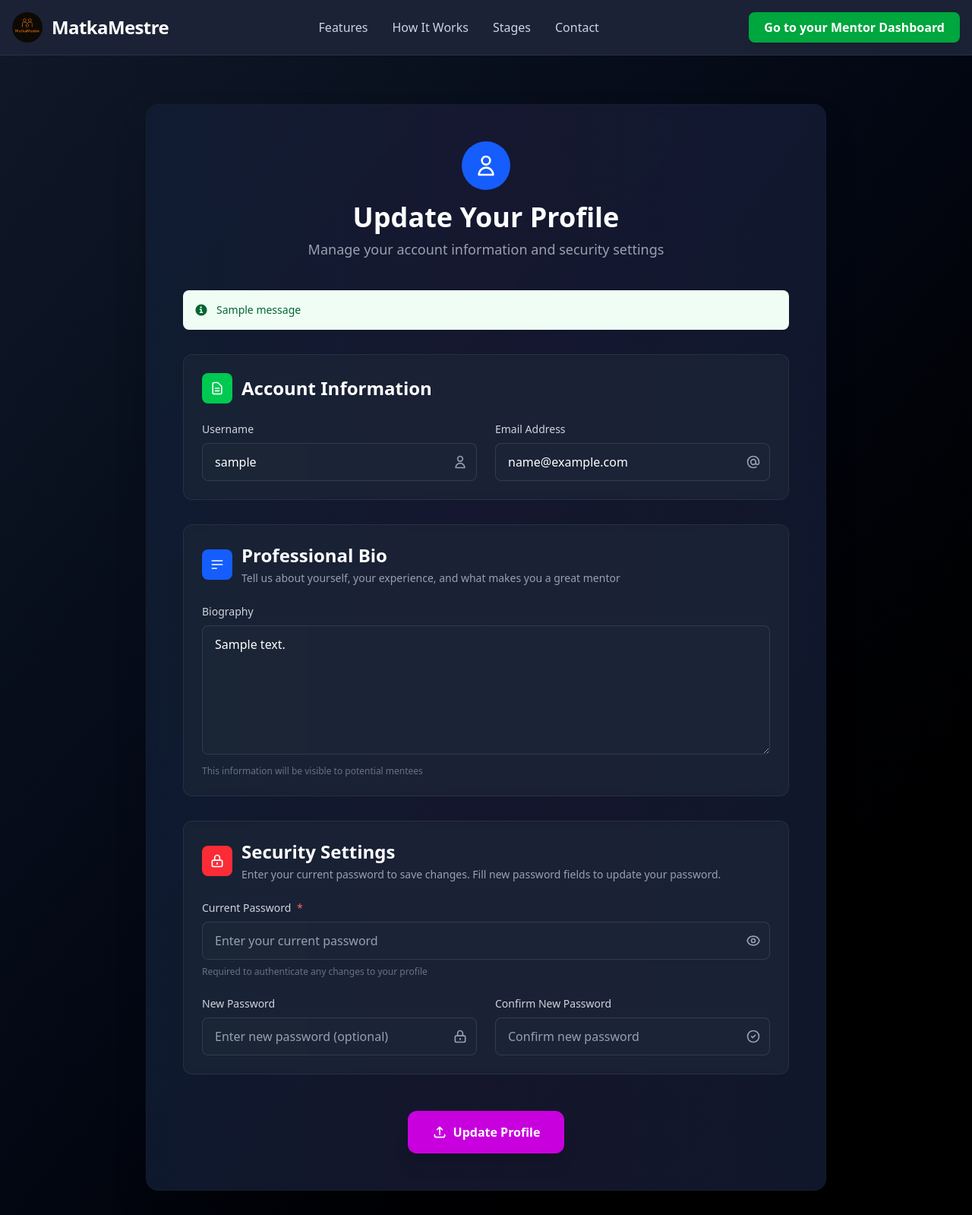
After one commit to PratesB/MatkaMestre, a Django app: page /accounts/update_mentorprofile/ in a window 1280 px wide. The commit adds this page. Shown: the whole page at 76% size. Run offline with Django 5.2, Linux system fonts and the light colour scheme; a user stored in the database is signed in; tables that the repository leaves empty hold one stand-in row (values such as "Sample post"); one stand-in notice (Sample message) is shown.

Commit message:
feat: add mentor profile update, and layout and dashboard improvements

```diff
--- /dev/null
+++ b/accounts/templates/update_mentorprofile.html
@@ -0,0 +1,199 @@
+{% extends 'base.html' %}
+{% load static %}
+
+
+
+{% block body %}
+<div class="min-h-screen flex flex-col items-center bg-gradient-to-br from-gray-900 via-gray-950 to-black px-4 pt-16 pb-8">
+    <div class="max-w-4xl w-full bg-gray-900/80 backdrop-blur-sm p-8 md:p-12 rounded-2xl shadow-2xl border border-gray-800/50 relative overflow-hidden">
+        <!-- Decorative gradient overlay -->
+        <div class="absolute inset-0 bg-gradient-to-r from-blue-500/5 via-purple-500/5 to-indigo-500/5 rounded-2xl"></div>
+
+        <!-- Header -->
+        <div class="relative z-10 text-center mb-10">
+            <div class="inline-flex items-center justify-center w-16 h-16 bg-blue-600 rounded-full mb-4">
+                <svg class="w-8 h-8 text-white" fill="none" stroke="currentColor" viewBox="0 0 24 24">
+                    <path stroke-linecap="round" stroke-linejoin="round" stroke-width="2" d="M16 7a4 4 0 11-8 0 4 4 0 018 0zM12 14a7 7 0 00-7 7h14a7 7 0 00-7-7z"></path>
+                </svg>
+            </div>
+            <h1 class="text-4xl font-bold text-white mb-2">
+                Update Your Profile
+            </h1>
+            <p class="text-gray-400 text-lg">Manage your account information and security settings</p>
+        </div>
+
+        <!-- Messages Section -->
+        <div class="relative z-10 mb-8">
+            {% if messages %}
+
+                    {% for message in messages %}
+
+                    <div class="flex items-center p-4 mb-4 text-sm text-{{message.tags}}-800 rounded-lg bg-{{message.tags}}-50 dark:bg-gray-800 dark:text-{{message.tags}}-400" role="alert">
+                        <svg class="shrink-0 inline w-4 h-4 me-3" aria-hidden="true" xmlns="http://www.w3.org/2000/svg" fill="currentColor" viewBox="0 0 20 20">
+                            <path d="M10 .5a9.5 9.5 0 1 0 9.5 9.5A9.51 9.51 0 0 0 10 .5ZM9.5 4a1.5 1.5 0 1 1 0 3 1.5 1.5 0 0 1 0-3ZM12 15H8a1 1 0 0 1 0-2h1v-3H8a1 1 0 0 1 0-2h2a1 1 0 0 1 1 1v4h1a1 1 0 0 1 0 2Z"/>
+                        </svg>
+                        <span class="sr-only">Info</span>
+                        <div>
+                            <span class="font-medium">{{message}}</span>
+                        </div>
+                    </div>
+
+                    {% endfor %}
+
+            {% endif %}
+        </div>
+
+        <!-- Form -->
+        <form method="post" action="{% url 'update_mentorprofile' %}" class="relative z-10 space-y-8">{% csrf_token %}
+
+            <!-- Account Information Section -->
+            <div class="bg-gray-800/50 backdrop-blur-sm rounded-xl p-6 border border-gray-700/50">
+                <div class="flex items-center mb-6">
+                    <div class="w-10 h-10 bg-green-500 rounded-lg flex items-center justify-center mr-3">
+                        <svg class="w-5 h-5 text-white" fill="none" stroke="currentColor" viewBox="0 0 24 24">
+                            <path stroke-linecap="round" stroke-linejoin="round" stroke-width="2" d="M9 12h6m-6 4h6m2 5H7a2 2 0 01-2-2V5a2 2 0 012-2h5.586a1 1 0 01.707.293l5.414 5.414a1 1 0 01.293.707V19a2 2 0 01-2 2z"></path>
+                        </svg>
+                    </div>
+                    <h2 class="text-2xl font-semibold text-white">Account Information</h2>
+                </div>
+
+                <div class="grid md:grid-cols-2 gap-6">
+                    <div class="space-y-2">
+                        <label for="username" class="block text-sm font-medium text-gray-300">Username</label>
+                        <div class="relative">
+                            <input type="text" id="username" name="username"
+                                value="{{ form_data.username|default:user_data.username }}"
+                                class="w-full px-4 py-3 bg-gray-800/50 text-white rounded-lg border border-gray-600/50 focus:outline-none focus:ring-2 focus:ring-blue-500/50 focus:border-blue-500/50 transition-all duration-200 placeholder-gray-400"
+                                placeholder="Enter your username" required>
+                            <div class="absolute inset-y-0 right-0 flex items-center pr-3">
+                                <svg class="w-5 h-5 text-gray-400" fill="none" stroke="currentColor" viewBox="0 0 24 24">
+                                    <path stroke-linecap="round" stroke-linejoin="round" stroke-width="2" d="M16 7a4 4 0 11-8 0 4 4 0 018 0zM12 14a7 7 0 00-7 7h14a7 7 0 00-7-7z"></path>
+                                </svg>
+                            </div>
+                        </div>
+                    </div>
+
+                    <div class="space-y-2">
+                        <label for="email" class="block text-sm font-medium text-gray-300">Email Address</label>
+                        <div class="relative">
+                            <input type="email" id="email" name="email"
+                                value="{{ form_data.email|default:user_data.email }}"
+                                class="w-full px-4 py-3 bg-gray-800/50 text-white rounded-lg border border-gray-600/50 focus:outline-none focus:ring-2 focus:ring-blue-500/50 focus:border-blue-500/50 transition-all duration-200 placeholder-gray-400"
+                                placeholder="Enter your email address" required>
+                            <div class="absolute inset-y-0 right-0 flex items-center pr-3">
+                                <svg class="w-5 h-5 text-gray-400" fill="none" stroke="currentColor" viewBox="0 0 24 24">
+                                    <path stroke-linecap="round" stroke-linejoin="round" stroke-width="2" d="M16 12a4 4 0 10-8 0 4 4 0 008 0zm0 0v1.5a2.5 2.5 0 005 0V12a9 9 0 10-9 9m4.5-1.206a8.959 8.959 0 01-4.5 1.207"></path>
+                                </svg>
+                            </div>
+                        </div>
+                    </div>
+                </div>
+            </div>
+
+            <!-- Bio Section -->
+            <div class="bg-gray-800/50 backdrop-blur-sm rounded-xl p-6 border border-gray-700/50">
+            <div class="flex items-center mb-6">
+                <div class="w-10 h-10 bg-blue-600 rounded-lg flex items-center justify-center mr-3">
+                    <svg class="w-5 h-5 text-white" fill="none" stroke="currentColor" viewBox="0 0 24 24">
+                        <path stroke-linecap="round" stroke-linejoin="round" stroke-width="2" d="M4 6h16M4 12h16M4 18h7"></path>
+                    </svg>
+                </div>
+                <div>
+                    <h2 class="text-2xl font-semibold text-white">Professional Bio</h2>
+                    <p class="text-sm text-gray-400 mt-1">Tell us about yourself, your experience, and what makes you a great mentor</p>
+                </div>
+            </div>
+
+            <div class="space-y-2">
+                <label for="bio" class="block text-sm font-medium text-gray-300">Biography</label>
+                <textarea id="bio" name="bio" rows="6"
+                    class="w-full px-4 py-3 bg-gray-800/50 text-white rounded-lg border border-gray-600/50 focus:outline-none focus:ring-2 focus:ring-blue-500/50 focus:border-blue-500/50 transition-all duration-200 placeholder-gray-400 resize-vertical"
+                    placeholder="Share your professional background, expertise, mentoring philosophy, and what you're passionate about...">{{ form_data.bio|default:profile_data.bio }}</textarea>
+                <p class="text-xs text-gray-500">This information will be visible to potential mentees</p>
+            </div>
+            </div>
+
+            <!-- Security Section -->
+            <div class="bg-gray-800/50 backdrop-blur-sm rounded-xl p-6 border border-gray-700/50">
+                <div class="flex items-center mb-6">
+                    <div class="w-10 h-10 bg-red-500 rounded-lg flex items-center justify-center mr-3">
+                        <svg class="w-5 h-5 text-white" fill="none" stroke="currentColor" viewBox="0 0 24 24">
+                            <path stroke-linecap="round" stroke-linejoin="round" stroke-width="2" d="M12 15v2m-6 4h12a2 2 0 002-2v-6a2 2 0 00-2-2H6a2 2 0 00-2 2v6a2 2 0 002 2zm10-10V7a4 4 0 00-8 0v4h8z"></path>
+                        </svg>
+                    </div>
+                    <div>
+                        <h2 class="text-2xl font-semibold text-white">Security Settings</h2>
+                        <p class="text-sm text-gray-400 mt-1">Enter your current password to save changes. Fill new password fields to update your password.</p>
+                    </div>
+                </div>
+
+                <div class="space-y-6">
+                    <!-- Current Password -->
+                    <div class="space-y-2">
+                        <label for="current_password" class="block text-sm font-medium text-gray-300">
+                            Current Password
+                            <span class="text-red-400 ml-1">*</span>
+                        </label>
+                        <div class="relative">
+                            <input type="password" id="current_password" name="current_password"
+                                class="w-full px-4 py-3 bg-gray-800/50 text-white rounded-lg border border-gray-600/50 focus:outline-none focus:ring-2 focus:ring-blue-500/50 focus:border-blue-500/50 transition-all duration-200 placeholder-gray-400"
+                                placeholder="Enter your current password" required>
+                            <div class="absolute inset-y-0 right-0 flex items-center pr-3">
+                                <svg class="w-5 h-5 text-gray-400" fill="none" stroke="currentColor" viewBox="0 0 24 24">
+                                    <path stroke-linecap="round" stroke-linejoin="round" stroke-width="2" d="M15 12a3 3 0 11-6 0 3 3 0 016 0z"></path>
+                                    <path stroke-linecap="round" stroke-linejoin="round" stroke-width="2" d="M2.458 12C3.732 7.943 7.523 5 12 5c4.478 0 8.268 2.943 9.542 7-1.274 4.057-5.064 7-9.542 7-4.477 0-8.268-2.943-9.542-7z"></path>
+                                </svg>
+                            </div>
+                        </div>
+                        <p class="text-xs text-gray-500">Required to authenticate any changes to your profile</p>
+                    </div>
+
+                    <!-- New Password Fields -->
+                    <div class="grid md:grid-cols-2 gap-6">
+                        <div class="space-y-2">
+                            <label for="new_password" class="block text-sm font-medium text-gray-300">New Password</label>
+                            <div class="relative">
+                                <input type="password" id="new_password" name="new_password"
+                                    class="w-full px-4 py-3 bg-gray-800/50 text-white rounded-lg border border-gray-600/50 focus:outline-none focus:ring-2 focus:ring-blue-500/50 focus:border-blue-500/50 transition-all duration-200 placeholder-gray-400"
+                                    placeholder="Enter new password (optional)">
+                                <div class="absolute inset-y-0 right-0 flex items-center pr-3">
+                                    <svg class="w-5 h-5 text-gray-400" fill="none" stroke="currentColor" viewBox="0 0 24 24">
+                                        <path stroke-linecap="round" stroke-linejoin="round" stroke-width="2" d="M12 15v2m-6 4h12a2 2 0 002-2v-6a2 2 0 00-2-2H6a2 2 0 00-2 2v6a2 2 0 002 2zm10-10V7a4 4 0 00-8 0v4h8z"></path>
+                                    </svg>
+                                </div>
+                            </div>
+                        </div>
+
+                        <div class="space-y-2">
+                            <label for="confirm_password" class="block text-sm font-medium text-gray-300">Confirm New Password</label>
+                            <div class="relative">
+                                <input type="password" id="confirm_password" name="confirm_password"
+                                    class="w-full px-4 py-3 bg-gray-800/50 text-white rounded-lg border border-gray-600/50 focus:outline-none focus:ring-2 focus:ring-blue-500/50 focus:border-blue-500/50 transition-all duration-200 placeholder-gray-400"
+                                    placeholder="Confirm new password">
+                                <div class="absolute inset-y-0 right-0 flex items-center pr-3">
+                                    <svg class="w-5 h-5 text-gray-400" fill="none" stroke="currentColor" viewBox="0 0 24 24">
+                                        <path stroke-linecap="round" stroke-linejoin="round" stroke-width="2" d="M9 12l2 2 4-4m6 2a9 9 0 11-18 0 9 9 0 0118 0z"></path>
+                                    </svg>
+                                </div>
+                            </div>
+                        </div>
+                    </div>
+                </div>
+            </div>
+
+            <!-- Submit Button -->
+            <div class="flex justify-center pt-4">
+            <button type="submit" class="group relative px-8 py-4 bg-fuchsia-600 hover:bg-fuchsia-600 text-white font-semibold rounded-xl shadow-xl hover:shadow-2xl transform hover:scale-105 transition-all duration-200 focus:outline-none focus:ring-4 focus:ring-fuchsia-500/50 min-w-[200px] cursor-pointer">
+                <span class="relative z-10 flex items-center justify-center">
+                    <svg class="w-5 h-5 mr-2 transition-transform duration-200" fill="none" stroke="currentColor" viewBox="0 0 24 24">
+                        <path stroke-linecap="round" stroke-linejoin="round" stroke-width="2" d="M4 16v1a3 3 0 003 3h10a3 3 0 003-3v-1m-4-8l-4-4m0 0L8 8m4-4v12"></path>
+                    </svg>
+                    Update Profile
+                </span>
+                <div class="absolute inset-0 bg-fuchsia-400/20 rounded-xl opacity-0 group-hover:opacity-100 transition-opacity duration-200"></div>
+            </button>
+            </div>
+        </form>
+    </div>
+</div>
+{% endblock body %}
--- a/accounts/urls.py
+++ b/accounts/urls.py
@@ -9,5 +9,6 @@ urlpatterns = [
     path('logout/', views.logout, name='logout'),
     path('invite_mentee/', views.invite_mentee, name='invite_mentee'),
     path('register_mentee/', views.register_mentee, name='register_mentee'),
+    path('update_mentorprofile/', views.update_mentorprofile, name='update_mentorprofile')
 
 ]
--- a/accounts/views.py
+++ b/accounts/views.py
@@ -1,16 +1,18 @@
-from django.shortcuts import render, redirect
+from django.shortcuts import render, redirect, get_object_or_404
 from .models import CustomUser, MentorProfile, MenteeProfile, InvitationToken
 from django.views.decorators.http import require_http_methods
 from django.http import HttpResponse
 from django.contrib import messages
-from django.contrib.auth import authenticate, login as login_django, logout as logout_django
+from django.contrib.auth import authenticate, login as login_django, logout as logout_django, update_session_auth_hash
 from django.contrib.auth.decorators import login_required
 from uuid import uuid4
 from django.utils import timezone
 from datetime import timedelta
 from django.core.mail import send_mail
 from django.conf import settings
-from django.urls import reverse
+from django.db import transaction
+from django.contrib.auth.hashers import make_password
+
 
 
 
@@ -19,8 +21,7 @@ def register(request):
     if request.method == 'GET':
         if request.user.is_authenticated:
             if request.user.is_mentor == True:
-                return HttpResponse('dashboard_mentor')
-                # TODO: return redirect('dashboard_mentor')
+                return redirect('dashboard_mentor')
             if request.user.is_mentor == False:
                 return HttpResponse('dashboard_mentee')
                 # TODO: return redirect('dashboard_mentee')
@@ -74,8 +75,7 @@ def login(request):
     if request.method == 'GET':
         if request.user.is_authenticated:
             if request.user.is_mentor == True:
-                return HttpResponse('dashboard_mentor')
-                # TODO: return redirect('dashboard_mentor')
+                return redirect('dashboard_mentor')
             if request.user.is_mentor == False:
                 return HttpResponse('dashboard_mentee')
                 # TODO: return redirect('dashboard_mentee')
@@ -93,8 +93,7 @@ def login(request):
             login_django(request, user)
 
             if user.is_mentor:
-                return HttpResponse('dashboard_mentor')
-                # TODO: return redirect('dashboard_mentor')
+                return redirect('dashboard_mentor')
             else:
                 return HttpResponse('dashboard_mentee')
                 # TODO: return redirect('dashboard_mentee')
@@ -107,7 +106,7 @@ def login(request):
 
 
 @login_required(redirect_field_name='home')
-@require_http_methods(['POST'])
+@require_http_methods(['GET'])
 def logout(request):
     logout_django(request)
     return redirect('home')
@@ -273,3 +272,107 @@ def register_mentee(request):
         except Exception as e:
             messages.error(request, 'An unexpected error occurred. Please try again later.')
             return render(request, 'register_mentee.html', context)
+
+
+
+
+@login_required(redirect_field_name='login')
+def update_mentorprofile(request):
+    if not request.user.is_mentor:
+        messages.error(request, 'Access denied. Only mentors can updated your profile.')
+        return redirect('login')
+
+
+    mentor_profile = MentorProfile.objects.filter(user=request.user).first()
+    if not mentor_profile:
+        mentor_profile = MentorProfile.objects.create(user=request.user)
+
+
+
+    if request.method == 'GET':
+
+        context = {
+            'user_data': request.user,
+            'profile_data': mentor_profile,
+        }
+
+        return render(request, 'update_mentorprofile.html', context)
+
+
+    else:
+        username = request.POST.get('username')
+        email = request.POST.get('email')
+        current_password = request.POST.get('current_password')
+        new_password = request.POST.get('new_password')
+        confirm_password = request.POST.get('confirm_password')
+        bio = request.POST.get('bio')
+
+
+        context = {
+            'user_data': request.user,
+            'profile_data': mentor_profile,
+            'form_data':{
+                'username': username,
+                'email': email,
+                'bio': bio,
+            }
+        }
+
+
+        if not current_password:
+            messages.error(request, 'Please, enter your current password to updated info.')
+            return render(request, 'update_mentorprofile.html', context)
+
+
+        if not request.user.check_password(current_password):
+            messages.error(request, 'Your current password informed is incorrect.')
+            return render(request, 'update_mentorprofile.html', context)
+
+
+        if CustomUser.objects.filter(username=username).exclude(pk=request.user.pk).exists():
+            messages.error(request, 'Username already exists. Please choose a different one.')
+            return render(request, 'update_mentorprofile.html', context)
+
+
+        if CustomUser.objects.filter(email=email).exclude(pk=request.user.pk).exists():
+            messages.error(request, 'This email is already used.')
+            return render(request, 'update_mentorprofile.html', context)
+
+
+
+        if new_password or confirm_password:
+            if confirm_password != new_password:
+                messages.error(request, 'Your passwords do not match. Please, try again.')
+                return render(request, 'update_mentorprofile.html', context)
+
+            if len(new_password) < 6:
+                messages.error(request, 'Your password needs to be 6 characters or more.')
+                return render(request, 'update_mentorprofile.html', context)
+
+
+        try:
+            with transaction.atomic():
+                request.user.username = username
+                request.user.email = email
+
+                if new_password and confirm_password and new_password == confirm_password:
+                    request.user.set_password(new_password)
+                    messages.success(request, 'Your password was updated successfully!')
+
+                request.user.save()
+
+                if new_password and confirm_password and new_password == confirm_password:
+                     update_session_auth_hash(request, request.user)
+
+
+                mentor_profile.bio = bio
+                mentor_profile.save()
+
+
+                messages.success(request, 'Mentor profile updated successfully!')
+                return render(request, 'update_mentorprofile.html', context)
+
+
+        except Exception as e:
+            messages.error(request, 'An unexpected error occurred. Please try again later.')
+            return render(request, 'update_mentorprofile.html', context)
--- a/templates/base.html
+++ b/templates/base.html
@@ -28,8 +28,28 @@
                 </nav>
 
 
-                {% if request.user.is_autenticathed %}
+                {% if request.user.is_authenticated %}
 
+                    {% if request.user.is_mentor == True %}
+
+                        <div class="hidden lg:flex space-x-3">
+                            <a href="{% url 'dashboard_mentor' %}" class="px-5 py-2 rounded-lg bg-green-600 text-white font-semibold hover:bg-green-700 transition-colors duration-200 shadow-lg cursor-pointer">
+                                Go to your Mentor Dashboard
+                            </a>
+                        </div>
+
+
+                    {% else %}
+                        <div class="hidden lg:flex space-x-3">
+                            <a href="#" class="px-5 py-2 rounded-lg bg-green-600 text-white font-semibold hover:bg-green-700 transition-colors duration-200 shadow-lg cursor-pointer">
+                                Go to your Mentee Dashboard
+                            </a>
+                        </div>
+
+                    {% endif %}
+
+
+                {% else %}
                     <div class="hidden lg:flex space-x-3">
                         <a href="{% url 'login' %}" class="px-4 py-2 text-slate-300 hover:text-white font-medium transition-colors duration-200 cursor-pointer">
                             Sign In
@@ -38,33 +58,13 @@
                             Get Started
                         </a>
                     </div>
-
-                {% else %}
-                    {% if request.user.is_mentor == True %}
-
-                        <div class="hidden lg:flex space-x-3">
-                            <a href="#TODO: dashboard_mentor" class="px-5 py-2 rounded-lg bg-green-600 text-white font-semibold hover:bg-green-700 transition-colors duration-200 shadow-lg cursor-pointer">
-                                Go to your Dashboard Mentor
-                            </a>
-                        </div>
-
-
-
-                    {% else %}
-                        <div class="hidden lg:flex space-x-3">
-                            <a href="#TODO: dashboard_mentee" class="px-5 py-2 rounded-lg bg-green-600 text-white font-semibold hover:bg-green-700 transition-colors duration-200 shadow-lg cursor-pointer">
-                                Go to your Dashboard Mentee
-                            </a>
-                        </div>
-
-                    {% endif %}
-
                 {% endif %}
-
 
             </div>
         </nav>
     {% endblock navbar %}
+
+
 
     {% block body %}
     {% endblock body %}
```
Also changed, not shown: mentor/templates/dashboard_mentor.html (+30 -4 lines), mentor/views.py (+14 -16 lines).
